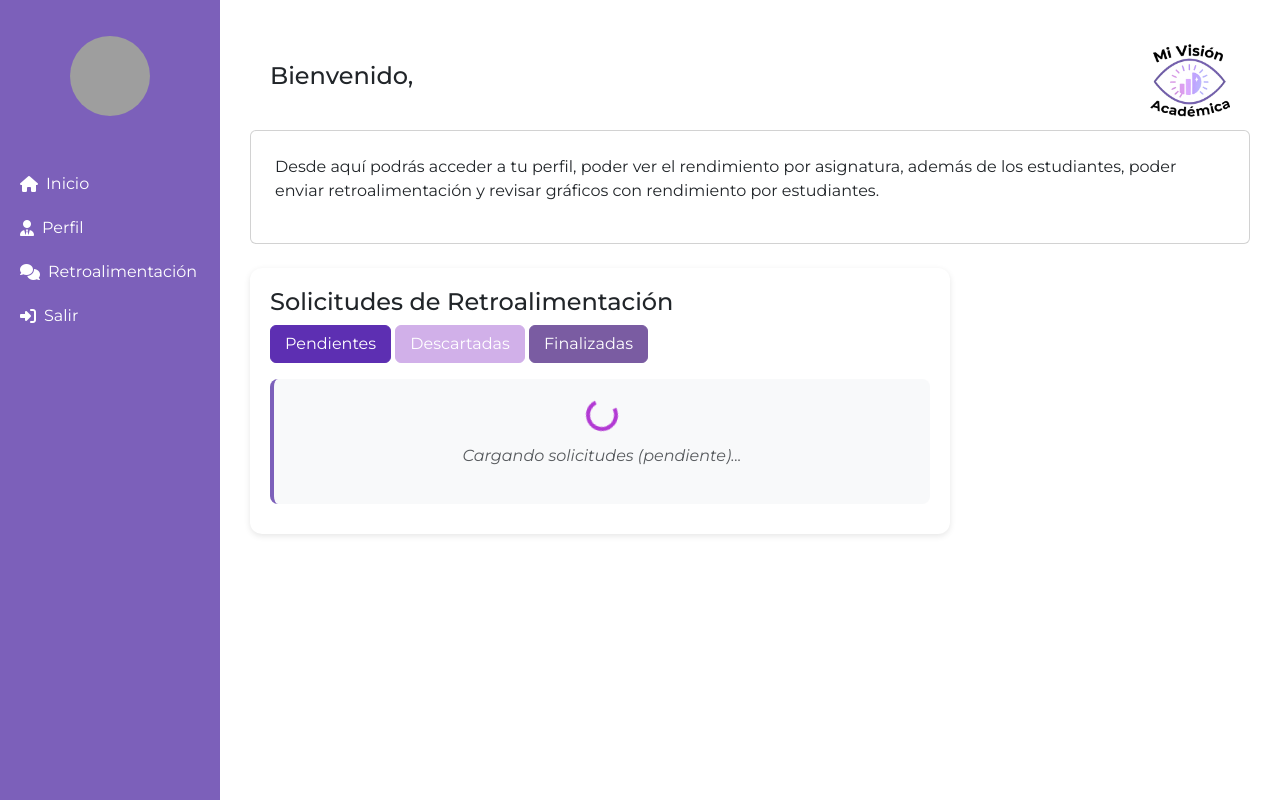
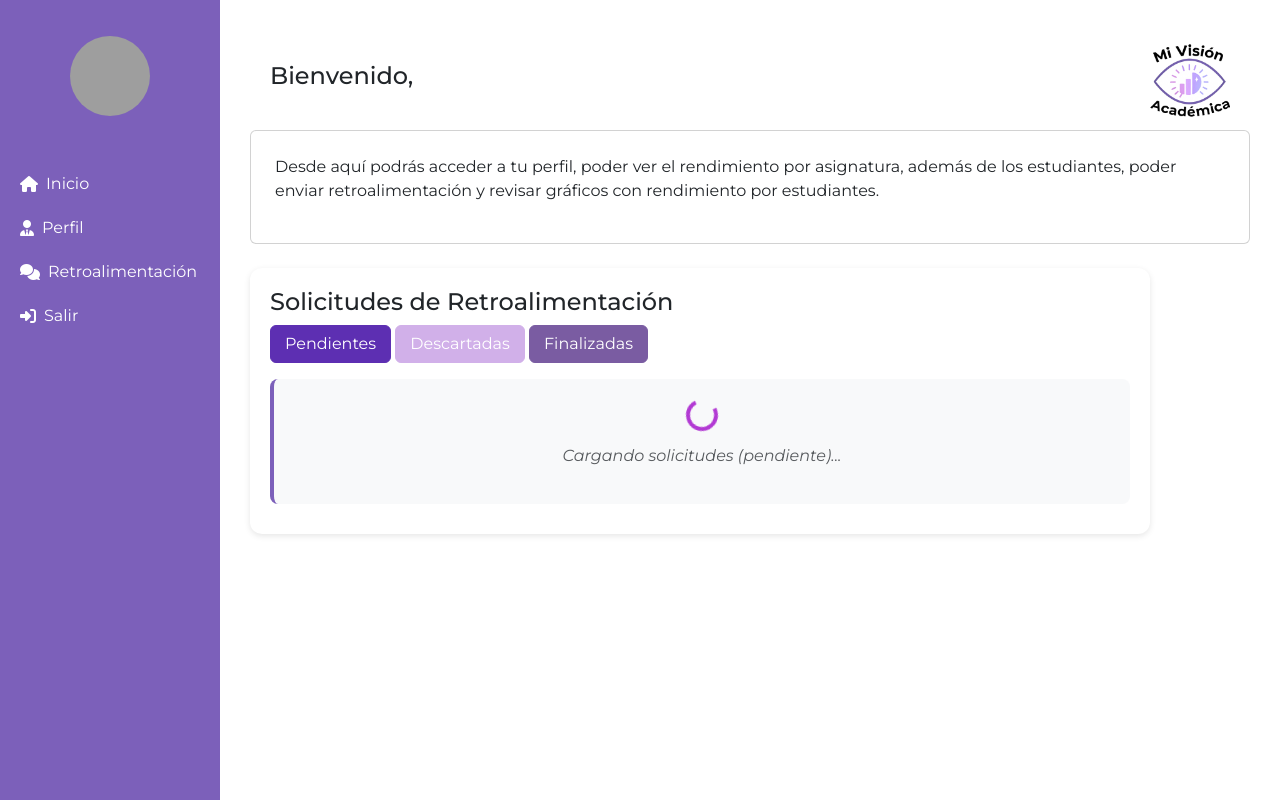
Before and after one commit to DiegoRiosGo/MiVisionAcademica, a Django app: template Menu/templates/Menu/vista_docente/inicio_docente.html in a window 1280 px wide. Run offline with Django 5.2, Linux system fonts and the light colour scheme; the template is opened without the code that fills it, so the values that code supplies are empty; some libraries are stand-ins or nearby versions; grey boxes are pictures that could not be loaded.

Commit message:
para que quede parecido

```diff
--- a/Menu/static/assets/css/inicio_docente.css
+++ b/Menu/static/assets/css/inicio_docente.css
@@ -97,7 +97,7 @@
         padding: 20px;
         border-radius: 12px;
         box-shadow: 0 2px 6px rgba(0,0,0,0.1);
-        max-width: 700px;
+        max-width: 900px;
     }
 
     #listaNotificaciones {
```
